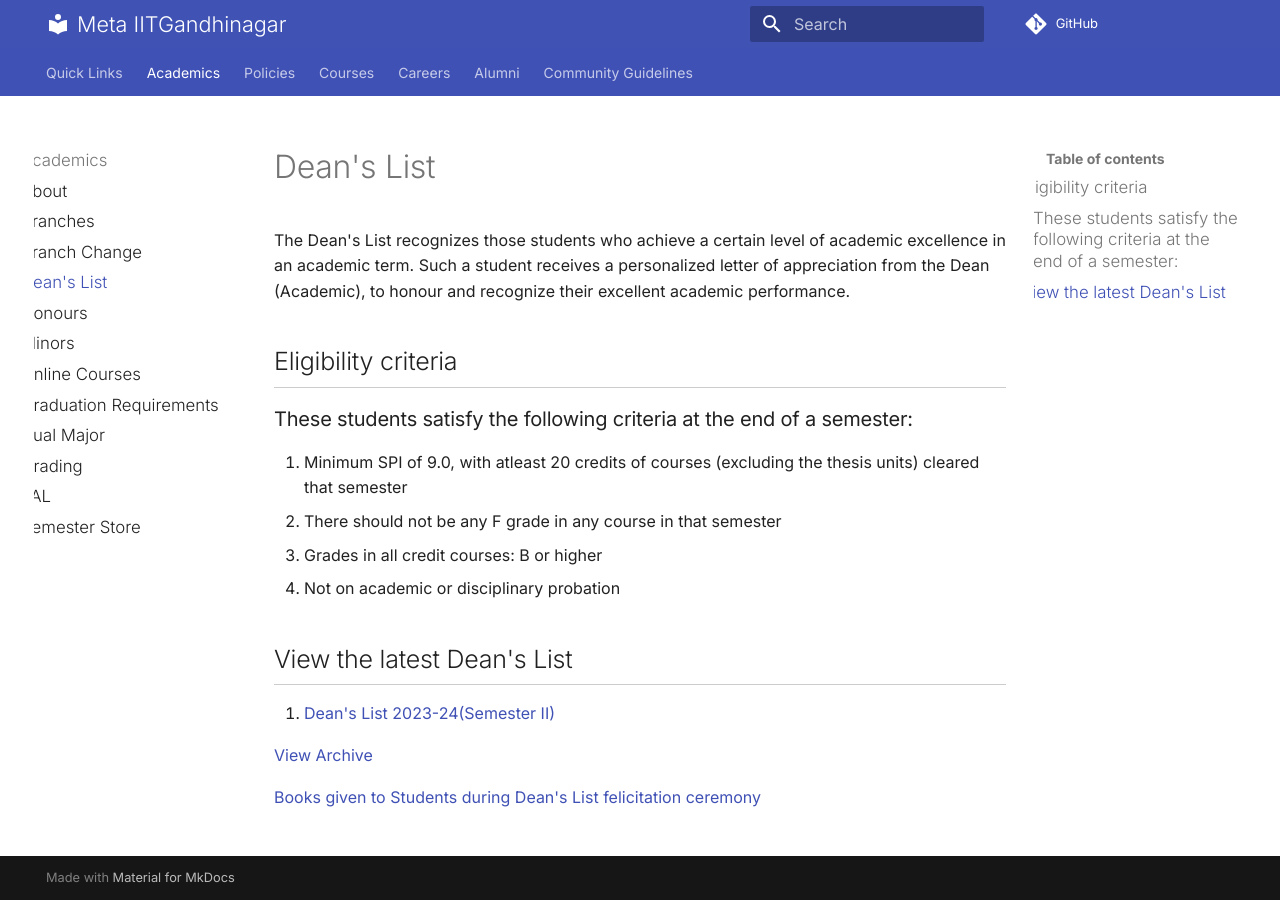
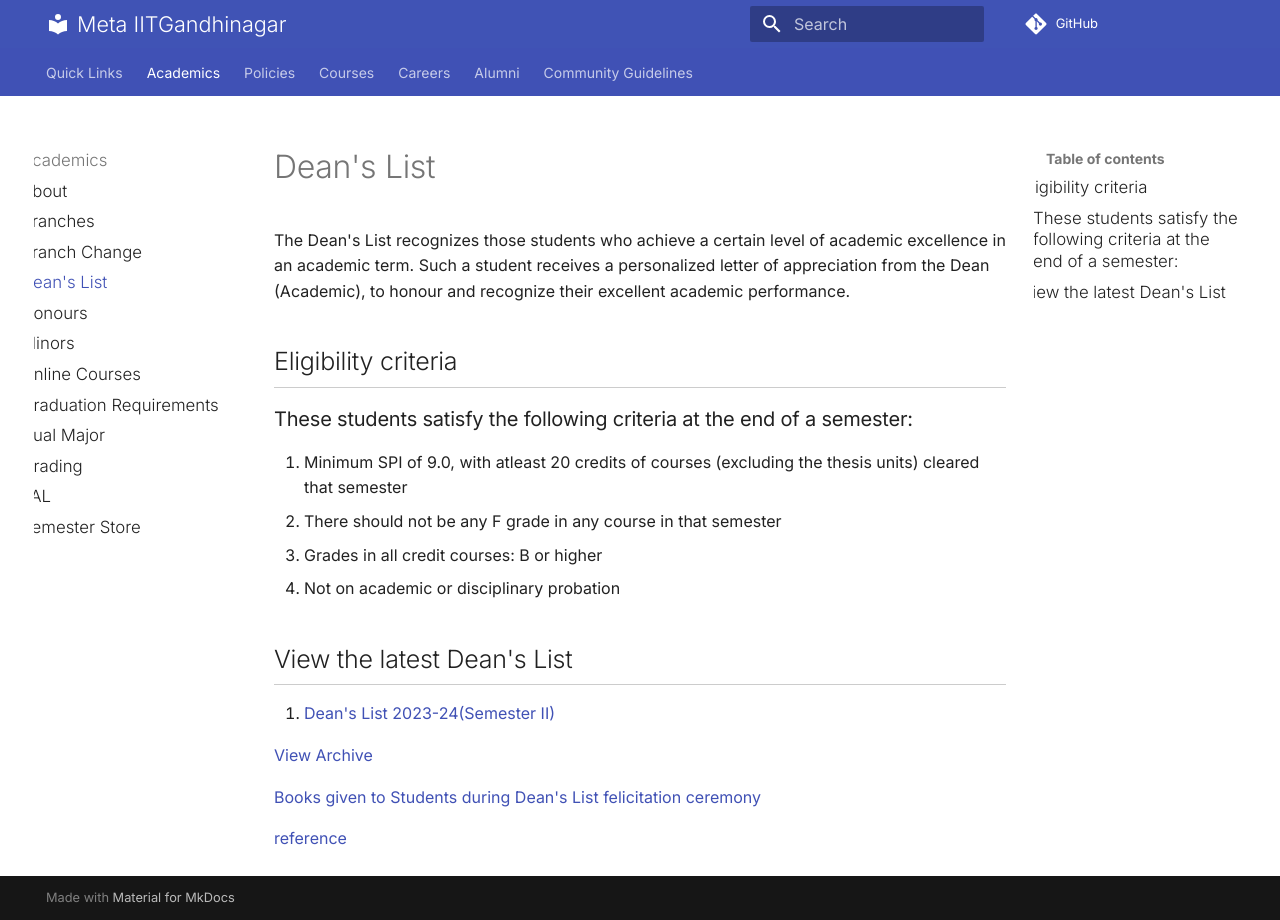
Before and after one commit to OpenSource-IITGn/metaiitgn, an MkDocs documentation site: the page built from docs/academics_dean's_list.md, in a window 1280 px wide. Built offline with MkDocs 1.6.1 and Material for MkDocs 9.7.7, drawn with Linux system fonts in a browser that asks for light colours; nearby versions of some CDN libraries; comment, search, counter and statistics services are not loaded.

Commit message:
add reference

```diff
--- a/docs/academics_dean's_list.md
+++ b/docs/academics_dean's_list.md
@@ -19,3 +19,5 @@ The Dean's List recognizes those students who achieve a certain level of academi
 [View Archive](https://iitgn.ac.in/students/deanslist_arc)
 
 [Books given to Students during Dean's List felicitation ceremony](https://docs.google.com/spreadsheets/d/1sD3fj3YLjeRPVLUnm5a-NuxDhoAwCeUerOoftMiDvVk/edit?gid=0#gid=0)
+
+[reference](https://iitgn.ac.in/students/deanslist)
```
